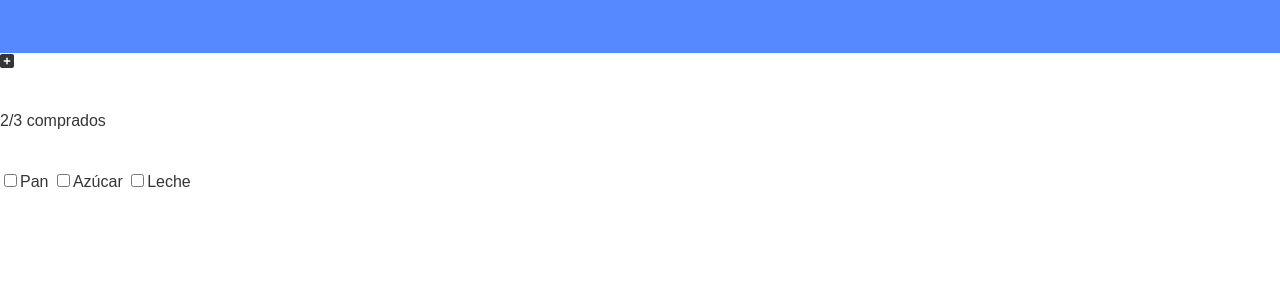
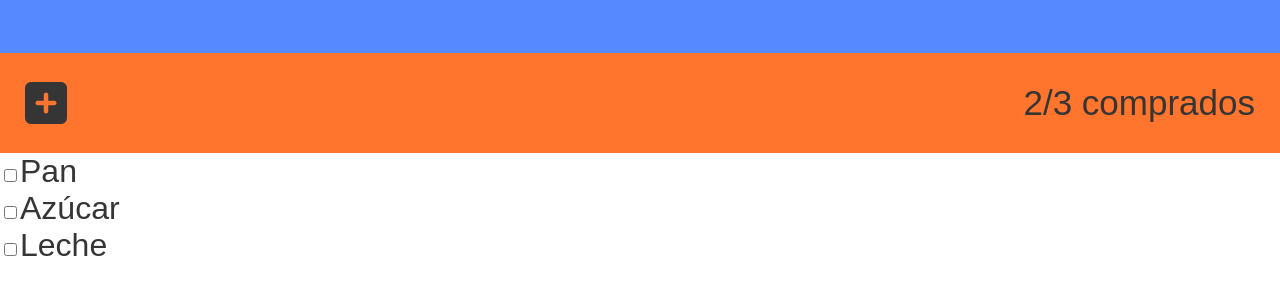
Before and after one commit to aronilie/202207-w1ch4-aron-ilie, a plain HTML site: page index.html in a window 1280 px wide. Shown: the part 97-392 px from the top of the page. Drawn offline with Linux system fonts and the light colour scheme.

Commit message:
Apply styles to list-counter box and align all the contents

```diff
--- a/index.html
+++ b/index.html
@@ -17,7 +17,7 @@
   <body>
     <header>
       <h1>Lista de la compra</h1>
-      <nav>
+      <nav class="menu-navigation">
         <ul>
           <li><a href="#">Principal</a></li>
           <li><a href="#">Lista</a></li>
@@ -27,7 +27,7 @@
     </header>
     <main>
       <section class="list-counter">
-        <i class="fa-solid fa-square-plus"></i>
+        <a href="#"><i class="fa-solid fa-square-plus fa-3x"></i></a>
         <nav class="counter">2/3 comprados</nav>
       </section>
       <section class="list">
--- a/styles/styles.css
+++ b/styles/styles.css
@@ -37,7 +37,7 @@ h1 {
   padding: 0 0 0 20px;
 }
 
-nav {
+.menu-navigation {
   line-height: 0;
   padding: 0 15px 0 0;
 }
@@ -59,9 +59,36 @@ a {
   color: var(--main-text-color);
 }
 
-.counter {
+.list-counter {
   height: 100px;
+  background-color: #ff752e;
   display: flex;
   align-items: center;
   justify-content: space-between;
 }
+
+.counter {
+  font-size: 35px;
+  padding: 0 25px 0 0;
+}
+
+i {
+  size: 50px;
+  padding: 0 0 0 25px;
+}
+
+label {
+  display: block;
+  padding-left: 15px;
+  text-indent: -15px;
+  font-size: 2em;
+}
+
+.list {
+  vertical-align: bottom;
+  position: relative;
+}
+
+input {
+  size: 20px;
+}
```
